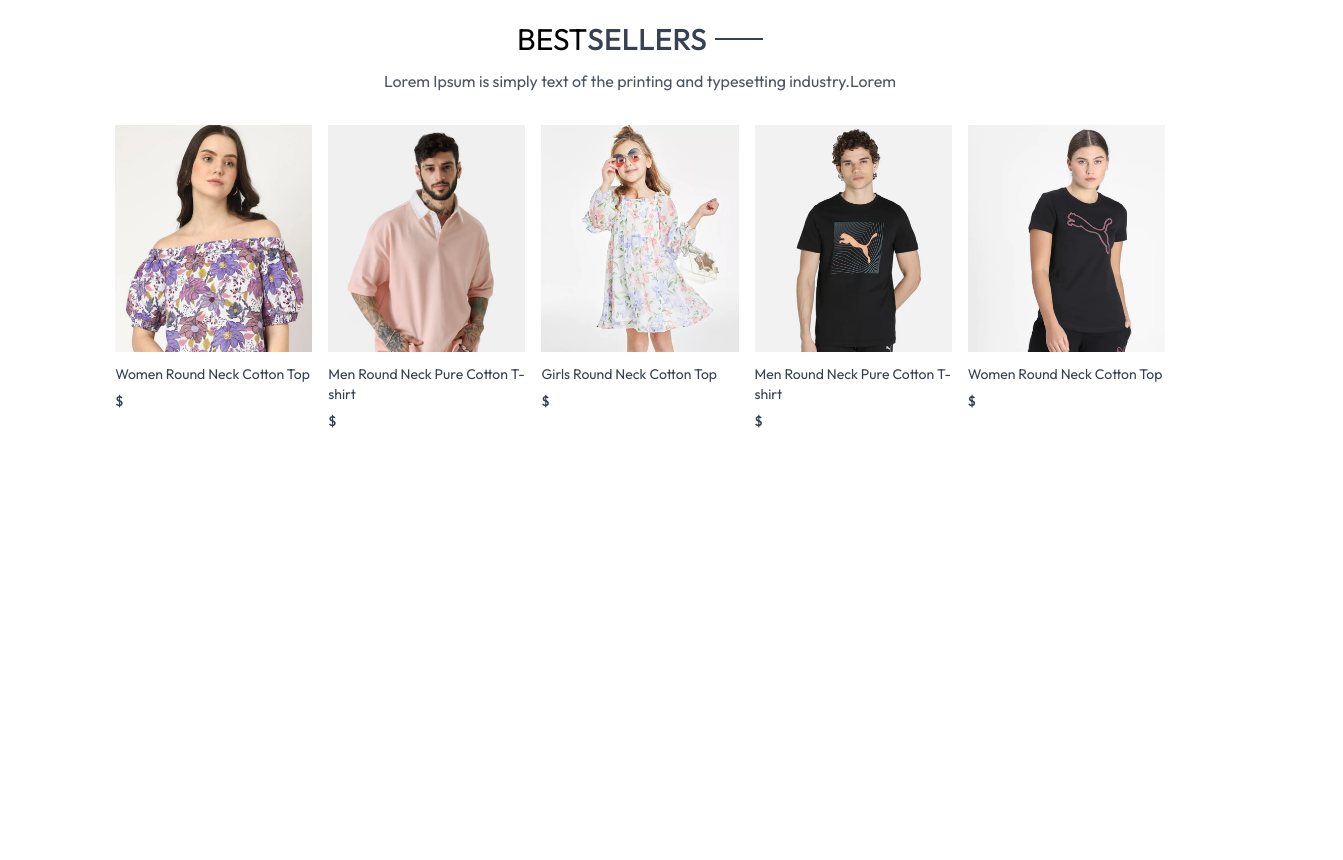
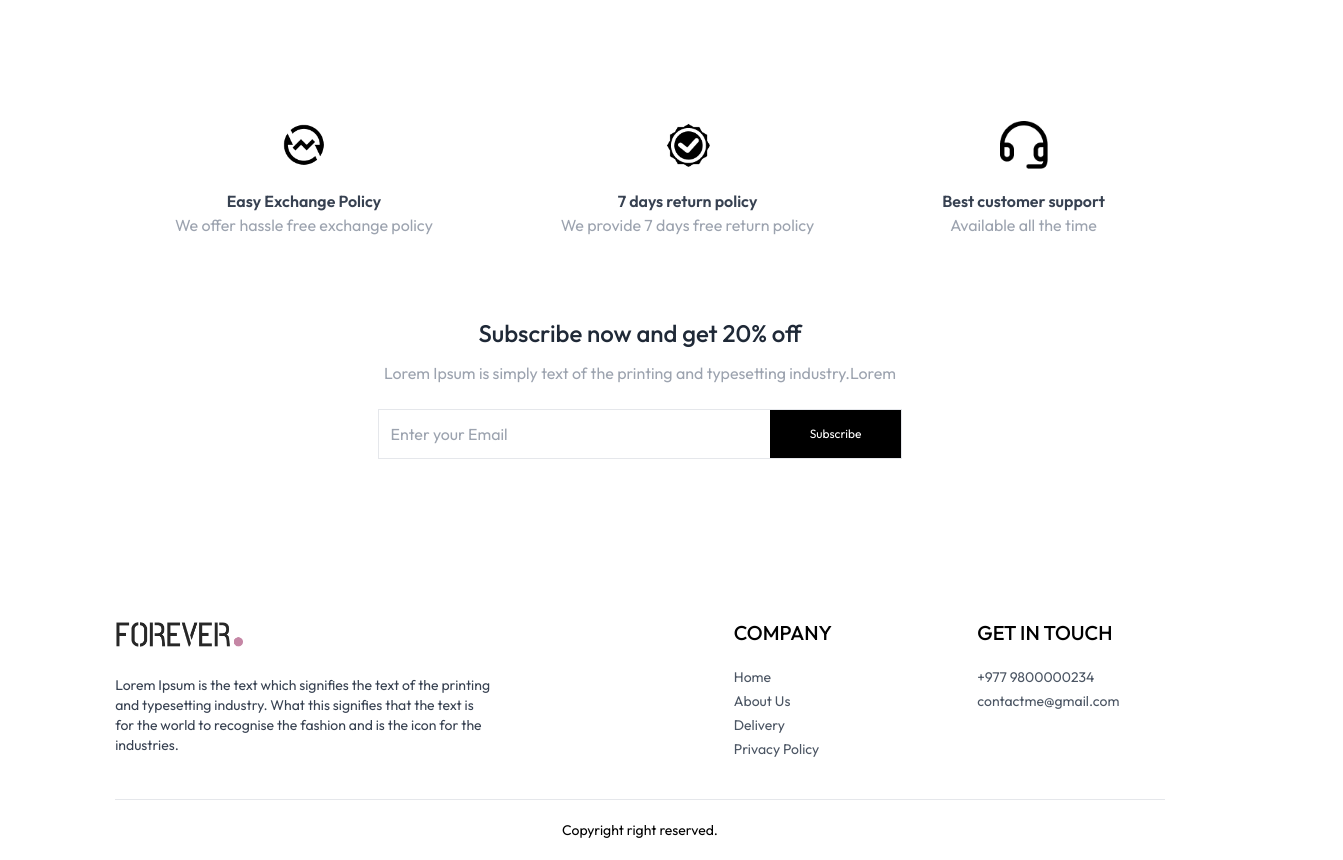
Before and after one commit to prasaman/E-commerce-app, a React (Vite) app in the folder frontend/: page / in a window 1280 px wide. Shown: the part 1788-2648 px from the top of the page, 1343 px wide, since content can reach past the window. Before the commit the page ends 2260 px from the top, so only its background shows below. Built offline with nearby package versions, Linux system fonts and the light colour scheme.

Commit message:
homepage completed

```diff
--- a/frontend/src/App.jsx
+++ b/frontend/src/App.jsx
@@ -11,6 +11,7 @@ import Login from './pages/Login'
 import Orders from './pages/Orders'
 import PlaceOrder from './pages/PlaceOrder'
 import Product from './pages/Product'
+import Footer from './components/Footer'
 const App = () => {
   return (
     <div className='px-4 sm:px-[5vw] md:px-[7vw] lg:px-[9vw]'>
@@ -27,6 +28,7 @@ const App = () => {
       <Route path = '/orders' element = {<Orders />} />
 
     </Routes>
+    <Footer/>
 </div>
   )
 }
--- /dev/null
+++ b/frontend/src/components/Footer.jsx
@@ -0,0 +1,43 @@
+import React from 'react'
+import { assets } from '../assets/assets'
+
+const Footer = () => {
+  return (
+     <>
+    <div className='flex flex-col sm:grid grid-cols-[3fr_1fr_1fr] gap-14 my-10 mt-40 text-sm  '>
+
+        <div><img src={assets.logo} className='mb-5 w-32 alt="" '/>
+        <p className='w-full md:w-2/3 text-gray-700'> Lorem Ipsum is the text which signifies the text of the printing and typesetting industry. What this signifies that the text is for the world to recognise the fashion and is the icon for the industries.</p>
+        </div>
+        <div>
+            <p className='text-xl font-medium mb-5'>COMPANY</p>
+            <ul className='flex flex-col gap-1 text-gray-600'>
+                <li>Home</li>
+                <li>About Us</li>
+                <li>Delivery</li>
+                <li>Privacy Policy</li>
+
+            </ul>
+        </div>
+
+        <div>
+<p className='text-xl font-medium mb-5'>GET IN TOUCH</p>
+<ul className='flex flex-col gap-1 text-gray-600'>
+    <li>+977 9800000234</li>
+    <li>contactme@gmail.com</li>
+</ul>
+
+        </div>
+
+ </div>
+
+ <div>
+    <hr />
+    <p className='py-5 text-sm text-center'>Copyright right reserved.</p>
+ </div>
+
+   </>
+  )
+}
+
+export default Footer
--- a/frontend/src/components/Hero.jsx
+++ b/frontend/src/components/Hero.jsx
@@ -1,24 +1,63 @@
+// import React from 'react'
+// import { assets } from '../assets/assets'
+
+// const Hero = () => {
+//   return (
+//     <div className='flex flex-col sm:flex-row border border-gray-400'>
+//        {/* Hero left side */}
+// <div className='w-full sm:w-1/2 flex  items-center justify-center py-10 sm:py-0'>
+// <div className='text-[#414141]'>
+//     <div className='flex items-center gap-2'>
+//         <p className='w-8 md:w-11 h-[2px] bg-[#414141]'></p>
+//         <p className='font-medium text-sm md:text-base '>OUR BESTSELLERS </p>
+//     </div>
+//     <h1 className='prata-regular text-3xl sm:py-3 lg:text-5xl leading-relaxed'>Latest Arrivals</h1>
+//     <div className='flex items-center gap-2'>
+//         <p className='font-semibold text-sm md:text-base'> SHOP NOW</p>
+//         <p className='w-8 md:w-11 h-[1px] bg-[#414141]'></p>
+//     </div>
+//     </div>
+
+// {/** Hero Right Side */}
+
+
+//     </div>
+//     <img src ={assets.hero_img} alt ="" />
+//     </div>
+//   )
+// }
+
+// export default Hero
+
+
 import React from 'react'
 import { assets } from '../assets/assets'
 
 const Hero = () => {
   return (
     <div className='flex flex-col sm:flex-row border border-gray-400'>
+
       {/* Hero left side */}
-<div className='w-full sm:w-1/2 flex items-center justify-center py-10 sm:py-0'></div>
-<div className='text-[#414141'>
+      <div className='w-full sm:w-1/2 flex items-center justify-center py-10 sm:py-0'>
+        <div className='text-[#414141]'>
           <div className='flex items-center gap-2'>
             <p className='w-8 md:w-11 h-[2px] bg-[#414141]'></p>
-        <p className='font-medium text-sm md:text-base '>OUR BESTSELLERS </p>
+            <p className='font-medium text-sm md:text-base'>OUR BESTSELLERS</p>
           </div>
-    <h1 className='prata-regular text-3xl sm:py-3 lg:text-5xl leading-relaxed'>Latest Arrivals</h1>
+          <h1 className='prata-regular text-3xl sm:py-3 lg:text-5xl leading-relaxed'>
+            Latest Arrivals
+          </h1>
           <div className='flex items-center gap-2'>
-        <p className='font-semibold text-sm md:text-base'> SHOP NOW</p>
+            <p className='font-semibold text-sm md:text-base'>SHOP NOW</p>
             <p className='w-8 md:w-11 h-[1px] bg-[#414141]'></p>
           </div>
         </div>
-{/** Hero Right Side */}
-<img src ={assets.hero_img} />
+      </div>
+
+      {/* Hero right side */}
+      <div className='w-full sm:w-1/2'>
+        <img src={assets.hero_img} alt="Hero banner" className='w-full h-full object-cover' />
+      </div>
     </div>
   )
 }
--- a/frontend/src/components/Navbar.jsx
+++ b/frontend/src/components/Navbar.jsx
@@ -6,7 +6,7 @@ const Navbar = () => {
     const [visible,setVisible]  = useState(false);
   return (
     <div className='flex items-center justify-between py-5 font-medium'>
-    <img src = {assets.logo} className = 'w-36' alt = "" />
+    <Link to = '/'><img src = {assets.logo} className = 'w-36' alt = "" /></Link>
     <ul className='hidden sm:flex gap-5 text-sm text-gray-700 '>
     <NavLink to  ='/' className='flex flex-col items-center gap-1'>
         <p>Home</p>
--- /dev/null
+++ b/frontend/src/components/NewsLetterBox.jsx
@@ -0,0 +1,27 @@
+import React from 'react'
+
+const NewsLetterBox = () => {
+    const onSubmitHandler = (event) =>{
+        event.preventDefault();
+
+
+    }
+  return (
+
+    <div className='text-center'>
+
+        <p className='text-2xl font-medium text-gray-800'>Subscribe now and get 20% off</p>
+    <p className='text-gray-400 mt-3'>
+         Lorem Ipsum is simply text of the printing and typesetting industry.Lorem
+
+    </p>
+    <form onSubmit={onSubmitHandler} className='w-full sm:w-1/2 flex items-center gap-3 mx-auto my-6 border pl-3'>
+        <input  className = 'w-full sm:text-1 outline-none' type="email" placeholder='Enter your Email' required />
+    <button type = "submit" className='bg-black text-white text-xs px-10 py-4'>Subscribe</button>
+    </form>
+
+    </div>
+  )
+}
+
+export default NewsLetterBox
--- /dev/null
+++ b/frontend/src/components/OurPolicy.jsx
@@ -0,0 +1,27 @@
+import React from 'react'
+import { assets } from '../assets/assets'
+
+const OutPolicy = () => {
+  return (
+    <div className = 'flex flex-col sm:flex-row justify-around gap-12 sm:gap-2 text-center py-20 text-xs sm:text-sm md:text-base text-gray-700'>
+
+<div><img src={assets.exchange_icon} className='w-12 m-auto mb-5' alt=""/>
+<p className='font-semibold'>Easy Exchange Policy</p>
+<p className='text-gray-400'>We offer hassle free exchange policy</p>
+    </div>
+
+    <div><img src={assets.quality_icon} className='w-12 m-auto mb-5' alt=""/>
+<p className='font-semibold'>7 days return policy</p>
+<p className='text-gray-400'>We provide 7 days free return policy</p>
+    </div>
+
+    <div><img src={assets.support_img} className='w-12 m-auto mb-5' alt=""/>
+<p className='font-semibold'>Best customer support</p>
+<p className='text-gray-400'>Available all the time</p>
+    </div>
+
+     </div>
+  )
+}
+
+export default OutPolicy
--- a/frontend/src/components/ProductItem.jsx
+++ b/frontend/src/components/ProductItem.jsx
@@ -14,7 +14,7 @@ const {currency} = useContext(ShopContext)
 
         </div>
         <p className='pt-3 pb-1 text-sm'>{name}</p>
-        <o className='text-sm font-medium'>{currency}</o>
+        <p className='text-sm font-medium'>{currency}</p>
     </Link>
   )
 }
--- a/frontend/src/index.css
+++ b/frontend/src/index.css
@@ -1,7 +1,7 @@
 @import url('https://fonts.googleapis.com/css2?family=Outfit:wght@100..900&family=Prata&display=swap');
 
 @tailwind base;
-@tailwind component;
+@tailwind components;
 @tailwind utilities;
 
 
--- a/frontend/src/pages/Home.jsx
+++ b/frontend/src/pages/Home.jsx
@@ -2,6 +2,8 @@ import React from 'react'
 import Hero from '../components/Hero'
 import LatestCollection from '../components/LatestCollection'
 import BestSeller from '../components/BestSeller'
+import OurPolicy from '../components/OurPolicy'
+import NewsLetterBox from '../components/NewsLetterBox'
 const Home = () => {
   return (
     <div>
@@ -9,6 +11,8 @@ const Home = () => {
       <Hero />
       <LatestCollection />
       <BestSeller />
+      <OurPolicy/>
+      <NewsLetterBox/>
     </div>
   )
 }
```
Lines whose indentation alone changed are shown as unchanged.
